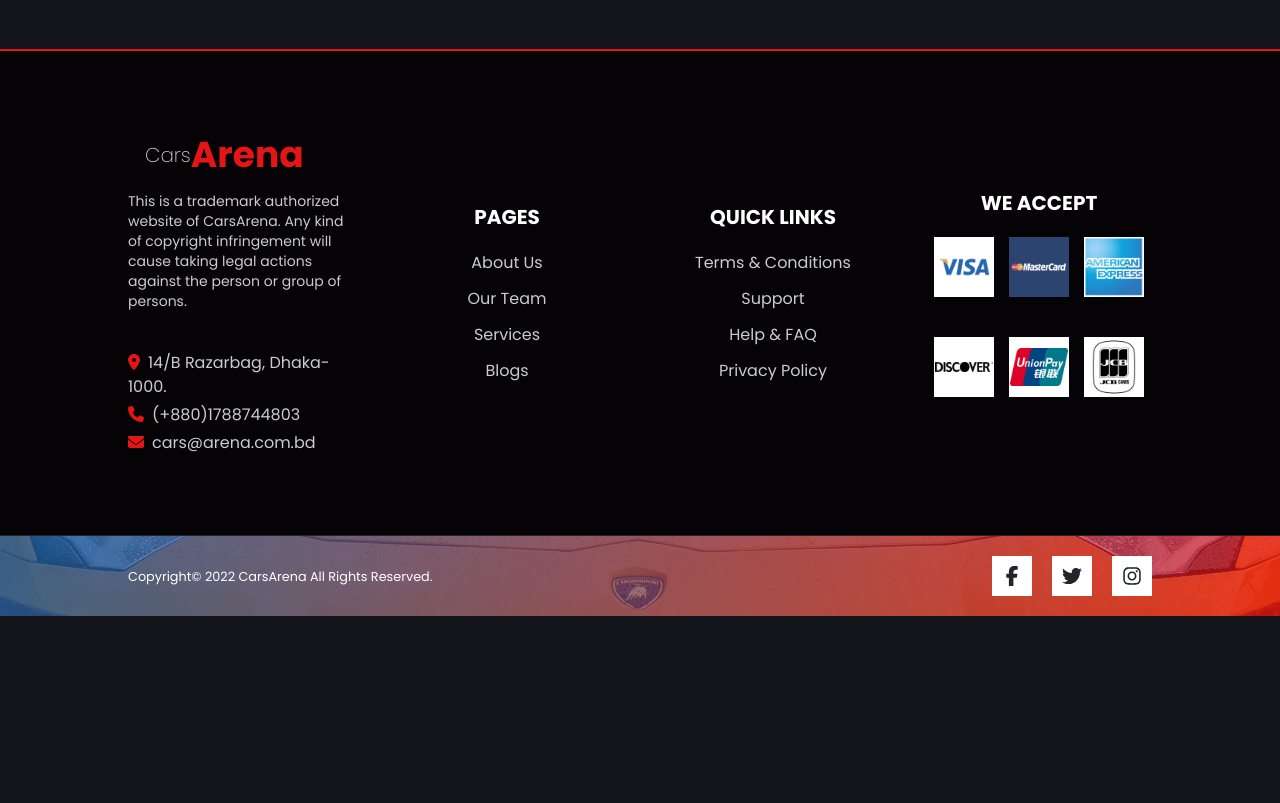
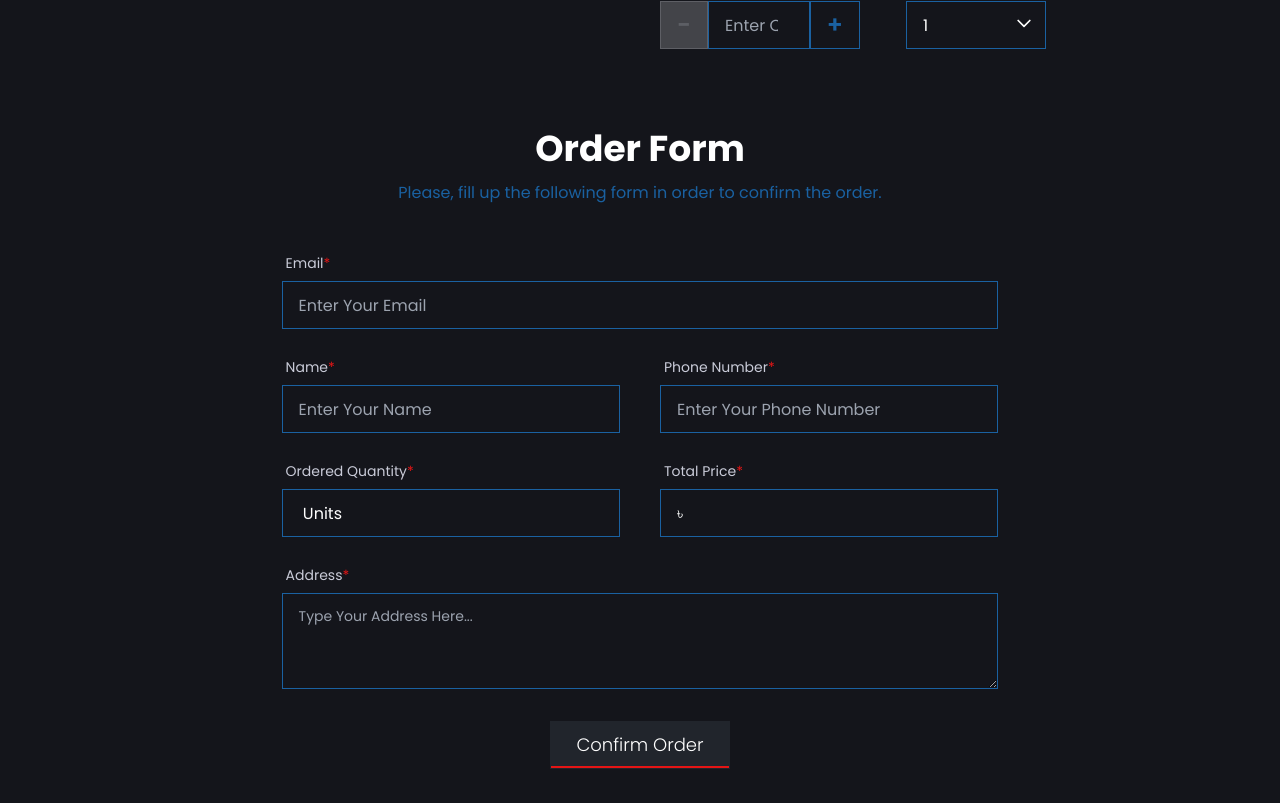
Before and after one commit to mjaumi/phero-assignment12-cars-arena-client-side, a React (Create React App) app: page /purchase/1 in a window 1280 px wide. Shown: the part 737-1540 px from the top of the page. Before the commit the page ends 1353 px from the top, so only its background shows below. Built offline with nearby package versions, Linux system fonts and the light colour scheme; no server answers.

Commit message:
404 component added

```diff
--- a/package.json
+++ b/package.json
@@ -20,6 +20,7 @@
     "react-rating": "^2.0.5",
     "react-router-dom": "^6.3.0",
     "react-scripts": "5.0.1",
+    "react-toastify": "^9.0.1",
     "web-vitals": "^2.1.4"
   },
   "scripts": {
--- a/public/index.html
+++ b/public/index.html
@@ -24,7 +24,7 @@
       work correctly both with client-side routing and a non-root public URL.
       Learn how to configure a non-root public URL by running `npm run build`.
     -->
-    <title>Cars Arena</title>
+    <title>Home | Cars Arena</title>
   </head>
   <body>
     <noscript>You need to enable JavaScript to run this app.</noscript>
--- a/src/App.js
+++ b/src/App.js
@@ -1,9 +1,12 @@
 import { Route, Routes } from 'react-router-dom';
+import { ToastContainer } from 'react-toastify';
 import './App.css';
 import Home from './Pages/Home/Home/Home';
 import Purchase from './Pages/Purchase/Purchase';
 import Footer from './Pages/Shared/Footer/Footer';
 import Header from './Pages/Shared/Header/Header';
+import 'react-toastify/dist/ReactToastify.css';
+import NotFound from './Pages/Shared/NotFound/NotFound';
 
 function App() {
   return (
@@ -12,8 +15,10 @@ function App() {
       <Routes>
         <Route path='/' element={<Home />} />
         <Route path='/purchase/:id' element={<Purchase />} />
+        <Route path='*' element={<NotFound />} />
       </Routes>
       <Footer />
+      <ToastContainer />
     </main>
   );
 }
--- a/src/Pages/Purchase/Purchase.js
+++ b/src/Pages/Purchase/Purchase.js
@@ -1,6 +1,7 @@
 import axios from 'axios';
 import React, { useEffect, useRef, useState } from 'react';
 import { useParams } from 'react-router-dom';
+import ArenaButton from '../Shared/ArenaButton/ArenaButton';
 import Dropdown from '../Shared/Dropdown/Dropdown';
 import PageTitle from '../Shared/PageTitle/PageTitle';
 
@@ -8,11 +9,17 @@ const Purchase = () => {
     // integration of react hooks
     const [part, setPart] = useState({});
     const [orderQuantity, setOrderQuantity] = useState(0);
+    const [totalPrice, setTotalPrice] = useState(0);
     const [disableMinusButton, setDisableMinusButton] = useState(true);
     const [disablePlusButton, setDisablePlusButton] = useState(false);
     const { id } = useParams();
     const alterQuantityRef = useRef();
     const orderQuantityRef = useRef();
+
+    //scroll to the top on render
+    useEffect(() => {
+        window.scrollTo(0, 0)
+    }, []);
 
     // fetching individual part
     useEffect(() => {
@@ -25,11 +32,17 @@ const Purchase = () => {
         getPartById();
     }, [id, part.minimumOrderQuantity]);
 
+    useEffect(() => {
+        if (orderQuantity) {
+            setTotalPrice(part.price * orderQuantity);
+        }
+    }, [part.price, orderQuantity]);
+
     // handling plus & minus button state based on alter quantity value
     const handleAlterValueChange = item => {
 
-        if (orderQuantity + item < part.availableQuantity
-            && orderQuantity - item > part.minimumOrderQuantity) {
+        if (orderQuantity + item <= part.availableQuantity
+            && orderQuantity - item >= part.minimumOrderQuantity) {
             setDisableMinusButton(false);
             setDisablePlusButton(false);
         }
@@ -46,6 +59,7 @@ const Purchase = () => {
         } else if (orderQuantity + alterBy === part.minimumOrderQuantity) {
             setDisableMinusButton(true);
             setOrderQuantity(orderQuantity + alterBy);
+            setTotalPrice(part.price * orderQuantity);
             return;
         } else if (orderQuantity + alterBy > part.availableQuantity) {
             setDisablePlusButton(true);
@@ -53,12 +67,14 @@ const Purchase = () => {
         } else if (orderQuantity + alterBy === part.availableQuantity) {
             setDisablePlusButton(true);
             setOrderQuantity(orderQuantity + alterBy);
+            setTotalPrice(part.price * orderQuantity);
             return;
         }
 
         setDisableMinusButton(false);
         setDisablePlusButton(false);
         setOrderQuantity(orderQuantity + alterBy);
+        setTotalPrice(part.price * orderQuantity);
     }
 
     // rendering purchase component here
@@ -74,43 +90,47 @@ const Purchase = () => {
                     <p className='mt-8 text-secondary'>{part.description}</p>
                     <div className='mt-10 grid grid-cols-1 md:grid-cols-3 gap-8'>
                         <div>
-                            <h3 className='font-semibold text-3xl text-neutral border-b-4 border-primary mx-auto md:mx-0 w-fit px-5 md:px-0 md:pr-5'>Design</h3>
+                            <h3 className='font-semibold text-2xl md:text-3xl text-neutral border-b-4 border-primary mx-auto md:mx-0 w-fit px-5 md:px-0 md:pr-5'>Design</h3>
                             <p className='mt-3 text-lg'>{part.design}</p>
                         </div>
                         <div>
-                            <h3 className='font-semibold text-3xl text-neutral border-b-4 border-primary mx-auto md:mx-0 w-fit px-5 md:px-0 md:pr-5'>Technology</h3>
+                            <h3 className='font-semibold text-2xl md:text-3xl text-neutral border-b-4 border-primary mx-auto md:mx-0 w-fit px-5 md:px-0 md:pr-5'>Technology</h3>
                             <p className='mt-3 text-lg'>{part.technology}</p>
                         </div>
                         <div>
-                            <h3 className='font-semibold text-3xl text-neutral border-b-4 border-primary mx-auto md:mx-0 w-fit px-5 md:px-0 md:pr-5'>Size</h3>
+                            <h3 className='font-semibold text-2xl md:text-3xl text-neutral border-b-4 border-primary mx-auto md:mx-0 w-fit px-5 md:px-0 md:pr-5'>Size</h3>
                             <p className='mt-3 text-lg'>{part.size}"</p>
                         </div>
                         <div>
-                            <h3 className='font-semibold text-3xl text-neutral border-b-4 border-primary mx-auto md:mx-0 w-fit px-5 md:px-0 md:pr-5'>Weight</h3>
+                            <h3 className='font-semibold text-2xl md:text-3xl text-neutral border-b-4 border-primary mx-auto md:mx-0 w-fit px-5 md:px-0 md:pr-5'>Weight</h3>
                             <p className='mt-3 text-lg'>{part.weight} Kg</p>
                         </div>
                         <div>
-                            <h3 className='font-semibold text-3xl text-neutral border-b-4 border-primary mx-auto md:mx-0 w-fit px-5 md:px-0 md:pr-5'>Warranty</h3>
+                            <h3 className='font-semibold text-2xl md:text-3xl text-neutral border-b-4 border-primary mx-auto md:mx-0 w-fit px-5 md:px-0 md:pr-5'>Warranty</h3>
                             <p className='mt-3 text-lg'>{part.warranty} Years</p>
                         </div>
                         <div>
-                            <h3 className='font-semibold text-3xl text-neutral border-b-4 border-primary mx-auto md:mx-0 w-fit px-5 md:px-0 md:pr-5'>Available</h3>
-                            <p className='mt-3 text-lg'>{part.availableQuantity} Unit</p>
+                            <h3 className='font-semibold text-2xl md:text-3xl text-neutral border-b-4 border-primary mx-auto md:mx-0 w-fit px-5 md:px-0 md:pr-5'>Available</h3>
+                            <p className='mt-3 text-lg'>{part.availableQuantity} {part.availableQuantity > 1 ? 'Units' : 'Unit'}</p>
                         </div>
-                        <div className='mt-8'>
-                            <h2 className='font-extralight'><span className='text-4xl text-primary font-bold'>৳{part.price}</span>/Unit</h2>
+                        <div className='md:col-span-3'>
+                            <h3 className='font-semibold text-2xl md:text-3xl text-neutral border-b-4 border-primary mx-auto md:mx-0 w-fit md:w-full px-5 md:px-0 md:pr-5'>Minimum Order Quantity</h3>
+                            <p className='mt-3 text-lg'>{part.minimumOrderQuantity} {part.minimumOrderQuantity > 1 ? 'Units' : 'Unit'}</p>
                         </div>
+                    </div>
+                    <div className='mt-8'>
+                        <h2 className='font-extralight'><span className='text-4xl text-primary font-bold'>৳{part.price}</span>/Unit</h2>
                     </div>
                     <div className='mt-10'>
                         <h4 className='text-3xl font-semibold'>Order Product</h4>
                         <div className='mt-5 grid grid-cols-1 md:grid-cols-2'>
                             <div className='form-control w-[200px] mx-auto md:mx-0'>
                                 <label className='label'>
-                                    <span className="label-text after:content-['*'] after:text-primary">Order Quantity</span>
+                                    <span className="label-text">Order Quantity</span>
                                 </label>
                                 <div className='flex items-center'>
                                     <button onClick={() => alterOrderQuantity(-1)} className='btn btn-outline btn-secondary rounded-none text-2xl disabled:cursor-not-allowed' disabled={disableMinusButton}>-</button>
-                                    <input ref={orderQuantityRef} type='number' placeholder='Enter Quantity' value={orderQuantity || ''} className='input input-bordered input-secondary rounded-none w-full text-center text-neutral' required readOnly />
+                                    <input ref={orderQuantityRef} type='number' placeholder='Enter Quantity' value={orderQuantity || ''} className='input input-bordered input-secondary rounded-none w-full text-center text-neutral' readOnly />
                                     <button onClick={() => alterOrderQuantity(1)} className='btn btn-outline btn-secondary rounded-none text-2xl' disabled={disablePlusButton}>+</button>
                                 </div>
                             </div>
@@ -131,6 +151,59 @@ const Purchase = () => {
                     </div>
                 </div>
             </div>
+            <div className='w-[95%] md:w-full mx-auto my-20'>
+                <div>
+                    <h2 className='text-3xl md:text-4xl text-neutral font-bold mb-3'>Order Form</h2>
+                    <p className='text-secondary'>Please, fill up the following form in order to confirm the order.</p>
+                </div>
+                <div className='mt-10 w-[95%] md:w-[70%] mx-auto'>
+                    <form >
+                        <div className='form-control w-full'>
+                            <label className='label'>
+                                <span className="label-text after:content-['*'] after:text-primary">Email</span>
+                            </label>
+                            <input type='email' placeholder='Enter Your Email' className='input input-bordered input-secondary rounded-none w-full text-neutral' required autoComplete='off' />
+                        </div>
+                        <div className='flex flex-col md:flex-row mt-5'>
+                            <div className='form-control w-full'>
+                                <label className='label'>
+                                    <span className="label-text after:content-['*'] after:text-primary">Name</span>
+                                </label>
+                                <input type='text' placeholder='Enter Your Name' className='input input-bordered input-secondary rounded-none w-full text-neutral' required autoComplete='off' />
+                            </div>
+                            <div className='form-control w-full mt-5 md:mt-0 md:ml-10'>
+                                <label className='label'>
+                                    <span className="label-text after:content-['*'] after:text-primary">Phone Number</span>
+                                </label>
+                                <input type='number' placeholder='Enter Your Phone Number' className='input input-bordered input-secondary rounded-none w-full text-neutral' required autoComplete='off' />
+                            </div>
+                        </div>
+                        <div className='flex flex-col md:flex-row mt-5'>
+                            <div className='form-control w-full'>
+                                <label className='label'>
+                                    <span className="label-text after:content-['*'] after:text-primary">Ordered Quantity</span>
+                                </label>
+                                <input type='text' placeholder='Enter Your Ordered Quantity' value={`${orderQuantity || ''} Units`} className='input input-bordered input-secondary rounded-none w-full text-neutral' required readOnly />
+                            </div>
+                            <div className='form-control w-full mt-5 md:mt-0 md:ml-10'>
+                                <label className='label'>
+                                    <span className="label-text after:content-['*'] after:text-primary">Total Price</span>
+                                </label>
+                                <input type='text' placeholder='Total Price' value={`৳ ${totalPrice || ''}`} className='input input-bordered input-secondary rounded-none w-full text-neutral' required readOnly />
+                            </div>
+                        </div>
+                        <div className='form-control mt-5'>
+                            <label className='label'>
+                                <span className="label-text after:content-['*'] after:text-primary">Address</span>
+                            </label>
+                            <textarea className='textarea textarea-bordered textarea-secondary rounded-none h-24 text-neutral' placeholder='Type Your Address Here...' required autoComplete='off'></textarea>
+                        </div>
+                        <div className='mt-8 md:w-3/12 mx-auto'>
+                            <ArenaButton type={'submit'}>Confirm Order</ArenaButton>
+                        </div>
+                    </form>
+                </div>
+            </div>
         </section>
     );
 };
```
Also changed, not shown: src/Pages/Shared/NotFound/NotFound.js (added, +31 -0 lines), 1 other file (tests, documents, lock files or other folders).
